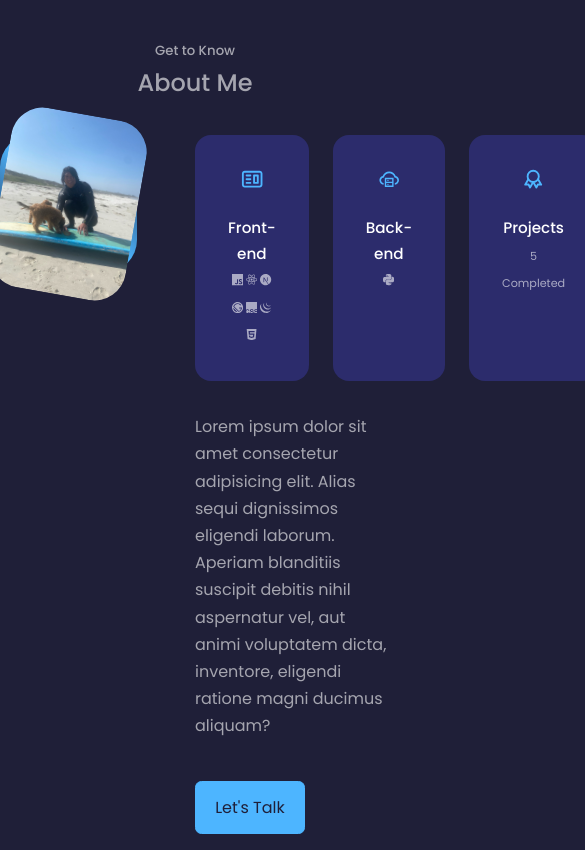
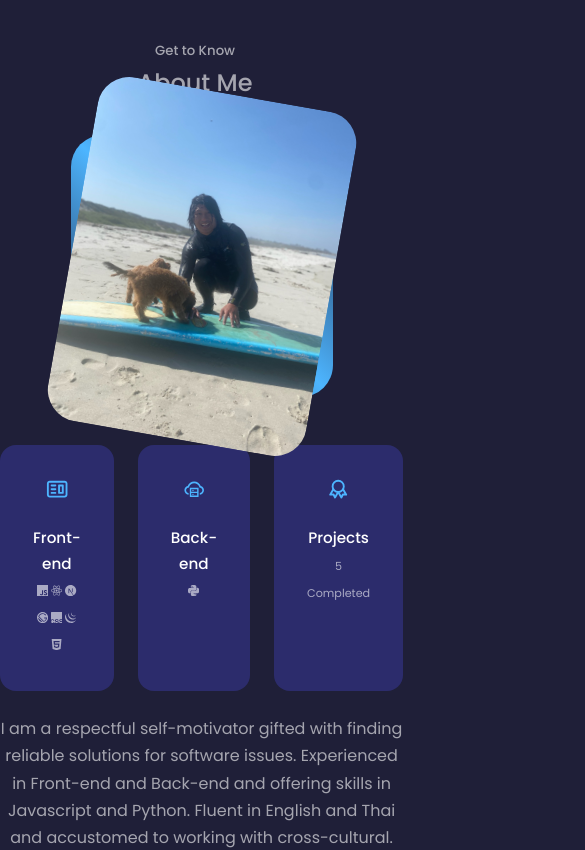
Before and after one commit to mdamapong/Porfolio, a React (Create React App) app: page / in a window 390 px wide. Shown: the part 900-1750 px from the top of the page, 585 px wide, since content can reach past the window. Built offline with nearby package versions, Linux system fonts and the light colour scheme.

Commit message:
finished

```diff
--- a/src/components/about/About.jsx
+++ b/src/components/about/About.jsx
@@ -39,7 +39,9 @@ const About = () => {
           </div>
 
           <p>
-            Lorem ipsum dolor sit amet consectetur adipisicing elit. Alias sequi dignissimos eligendi laborum. Aperiam blanditiis suscipit debitis nihil aspernatur vel, aut animi voluptatem dicta, inventore, eligendi ratione magni ducimus aliquam?
+            I am a respectful self-motivator gifted with finding reliable solutions for software issues.
+            Experienced in Front-end and Back-end and offering skills in Javascript and Python. Fluent in
+            English and Thai and accustomed to working with cross-cultural.
           </p>
 
           <a href='#contact' className='btn btn-primary'>Let's Talk</a>
--- a/src/components/about/about.css
+++ b/src/components/about/about.css
@@ -66,3 +66,44 @@
     margin: 2rem 0 2.6rem;
     color: var(--color-light);
 }
+
+/* =============== MEDIA QUERIES (MEDIUM DEVICES) ============ */
+
+@media screen and (max-width: 1024px) {
+    .about__container {
+        grid-template-columns: 1fr;
+        gap: 0;
+    }
+
+    .about__me {
+        width: 50%;
+        margin: 2rem auto 4 rem;
+    }
+
+    .about__content p {
+        margin: 1rem 0 1.5rem;
+    }
+}
+
+
+/* =============== MEDIA QUERIES (SMALL DEVICES) ============ */
+
+@media screen and (max-width: 600px) {
+    .about__me {
+        width: 65%;
+        margin: 0 auto 3rem;
+    }
+
+    .about__card {
+        grid-template-columns: 1fr 1fr;
+        gap: 1rem;
+    }
+
+    .about__content {
+        text-align: center;
+    }
+
+    .about__content p {
+        margin: 1.5rem 0;
+    }
+}
```
